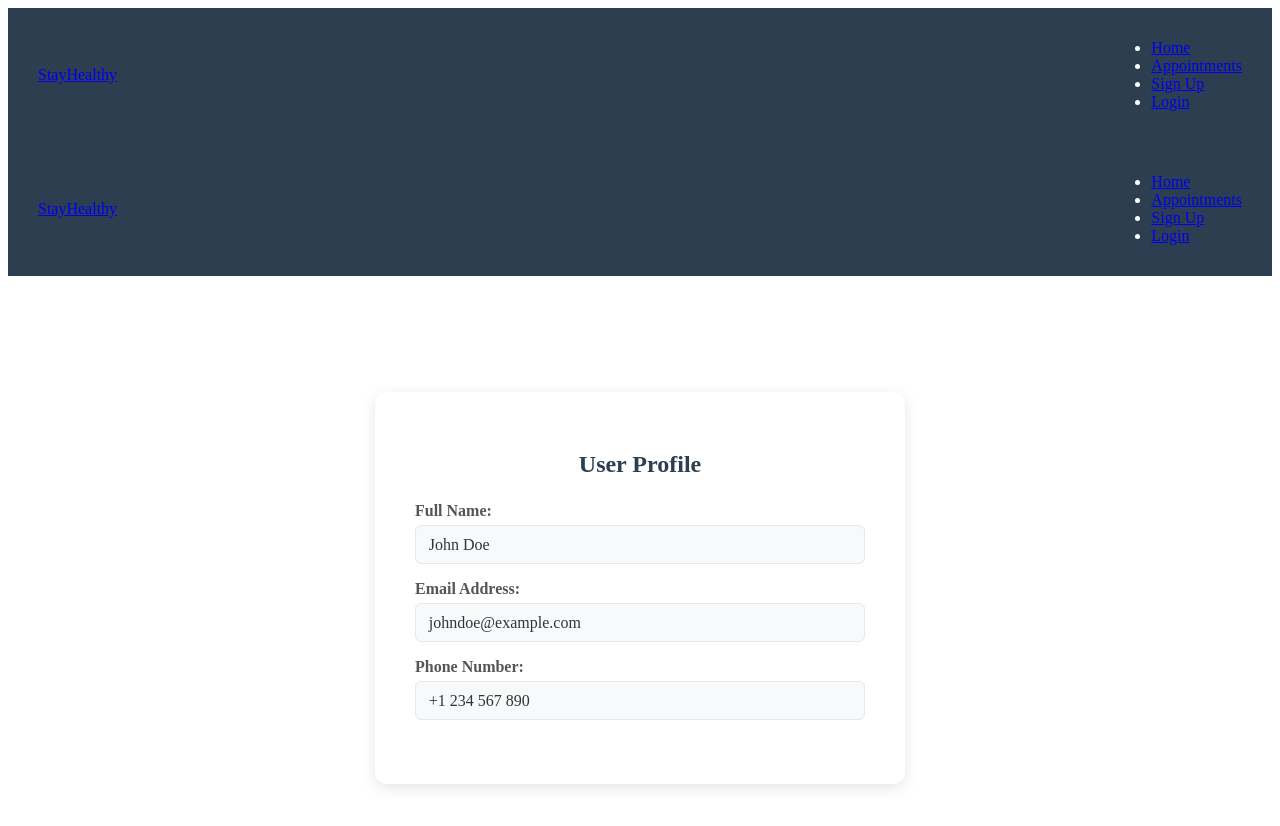
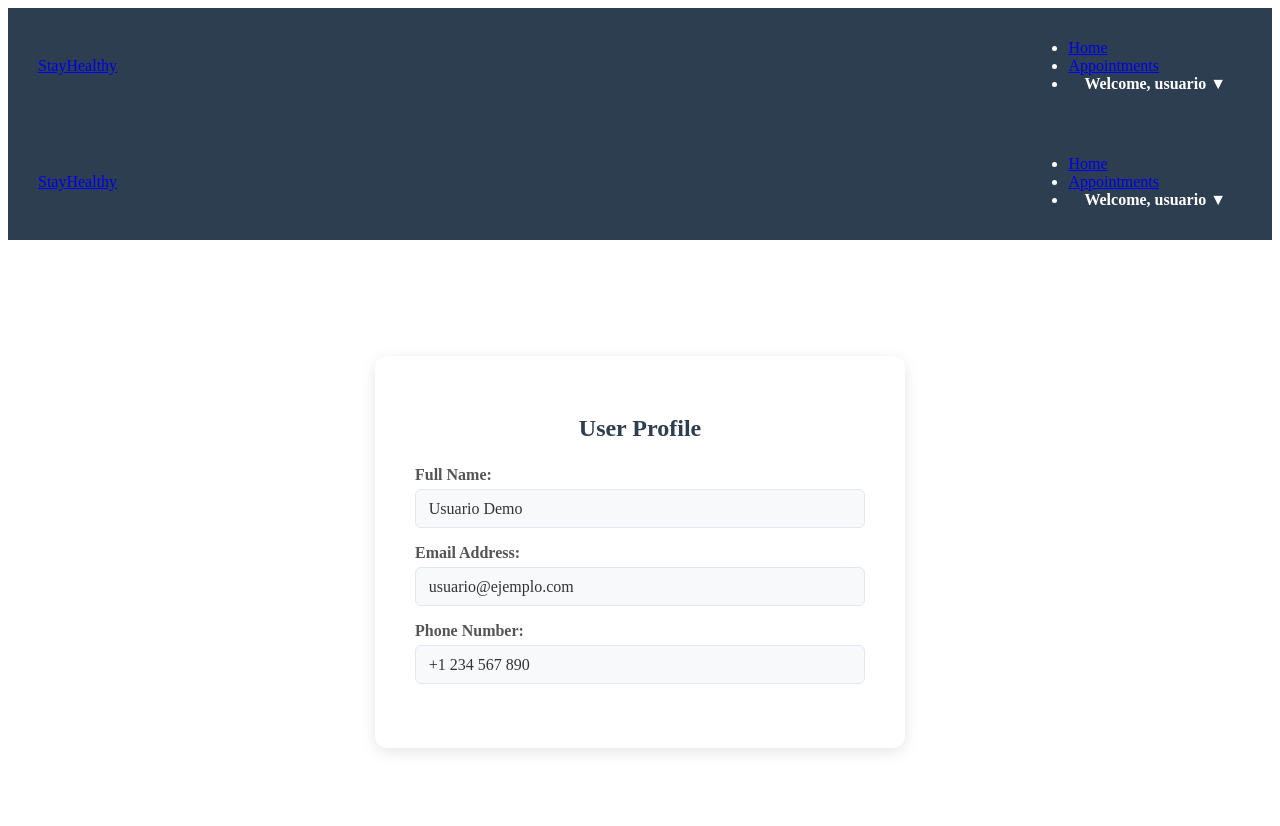
Before and after one commit to sarap9/med_appt., a React (Vite) app: page /profile in a window 1280 px wide. Shown: the top 826 px of the page. Built offline with nearby package versions, Linux system fonts and the light colour scheme.

Commit message:
Auto-populate ProfileCard data on load and add profilecard.png

```diff
--- a/src/Components/ProfileCard/ProfileCard.jsx
+++ b/src/Components/ProfileCard/ProfileCard.jsx
@@ -3,22 +3,30 @@ import './ProfileCard.css';
 
 function ProfileCard() {
   const [userDetails, setUserDetails] = useState({
-    name: 'John Doe',
-    email: 'johndoe@example.com',
+    name: 'Usuario Demo',
+    email: 'usuario@ejemplo.com',
     phone: '+1 234 567 890'
   });
 
   useEffect(() => {
-    const storedName = sessionStorage.getItem('name');
-    const storedEmail = sessionStorage.getItem('email');
-    const storedPhone = sessionStorage.getItem('phone');
+    // Al cargar la página, intenta recuperar los datos reales de la sesión
+    const storedEmail = sessionStorage.getItem('email') || localStorage.getItem('email');
+    const storedName = sessionStorage.getItem('name') || localStorage.getItem('name');
+    const storedPhone = sessionStorage.getItem('phone') || localStorage.getItem('phone');
 
-    if (storedName || storedEmail || storedPhone) {
+    // Si existen datos reales en el almacenamiento, actualiza el estado; si no, mantiene los de prueba
+    if (storedEmail || storedName || storedPhone) {
       setUserDetails({
-        name: storedName || 'John Doe',
-        email: storedEmail || 'johndoe@example.com',
+        name: storedName || (storedEmail ? storedEmail.split('@')[0] : 'Usuario Demo'),
+        email: storedEmail || 'usuario@ejemplo.com',
         phone: storedPhone || '+1 234 567 890'
       });
+    } else {
+      // Guarda valores por defecto automáticamente para que toda la App reconozca la sesión activa
+      sessionStorage.setItem('auth-token', 'token_demo_inicial');
+      sessionStorage.setItem('email', 'usuario@ejemplo.com');
+      sessionStorage.setItem('name', 'Usuario Demo');
+      sessionStorage.setItem('phone', '+1 234 567 890');
     }
   }, []);
 
```
